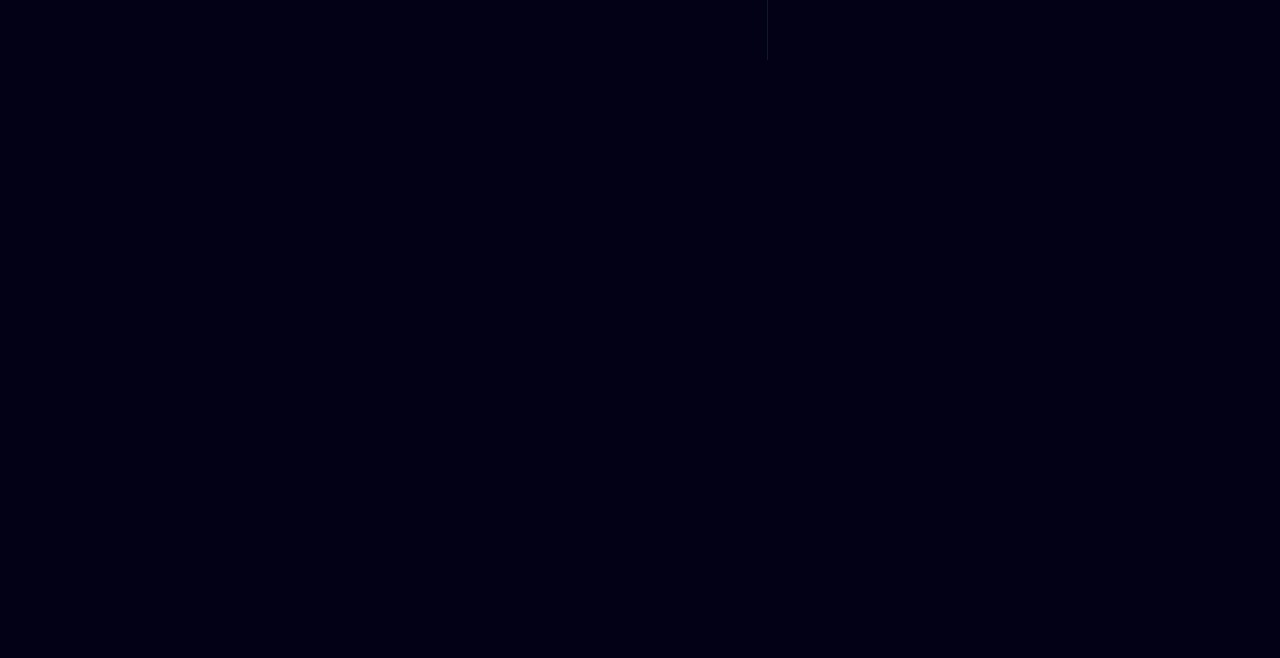
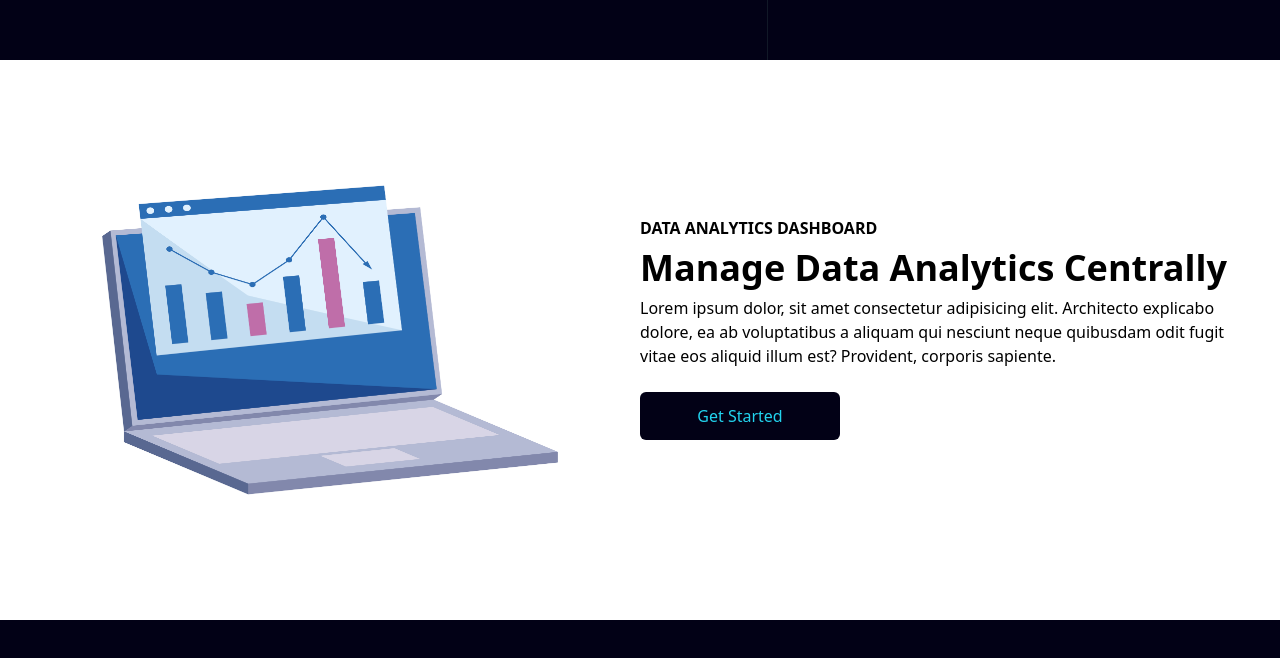
Before and after one commit to ifeecodes/ReactLandingPage, a React (Create React App) app: page / in a window 1280 px wide. Shown: the part 740-1398 px from the top of the page. Before the commit the page ends 800 px from the top, so only its background shows below. Built offline with nearby package versions, Linux system fonts and the light colour scheme.

Commit message:
feat: Analytics section

```diff
--- a/src/App.js
+++ b/src/App.js
@@ -1,12 +1,16 @@
-import React from 'react';
-import Navbar from './components/Navbar';
-import Hero from './components/Hero';
+import React from "react";
+import Navbar from "./components/Navbar";
+import Hero from "./components/Hero";
+import Analytics from "./components/Analytics";
+import Newsletter from "./components/Newsletter";
 
 function App() {
   return (
     <div className="App">
-   <Navbar />
-   <Hero />
+      <Navbar />
+      <Hero />
+      <Analytics />
+      <Newsletter />
     </div>
   );
 }
--- /dev/null
+++ b/src/components/Analytics.jsx
@@ -0,0 +1,21 @@
+import React from 'react'
+import Laptop from '../assets/laptop.jpg'
+
+const Analytics = () => {
+  return (
+    <div className='w-full bg-white py-16 px-4'>
+        <div className="max-w-[1240px] mx-auto grid md:grid-cols-2">
+         <img src={Laptop} alt="/" className='w-[500px] mx-auto my-4' />
+         <div className='flex flex-col justify-center'>
+            <p className='text-cyan font-bold'>DATA ANALYTICS DASHBOARD</p>
+            <h1 className='md:text-4xl sm:text-3xl text-2xl font-bold py-2'>Manage Data Analytics Centrally</h1>
+            <p>Lorem ipsum dolor, sit amet consectetur adipisicing elit. Architecto explicabo dolore, ea ab voluptatibus a aliquam qui nesciunt neque quibusdam odit fugit vitae eos aliquid illum est? Provident, corporis sapiente.</p>
+            <button className="bg-[#020116] w-[200px] rounded-md font-medium my-6 mx-auto md:mx-0 py-3 text-cyan-400">Get Started</button>
+         </div>
+        </div>
+
+    </div>
+  )
+}
+
+export default Analytics
--- /dev/null
+++ b/src/components/Newsletter.jsx
@@ -0,0 +1,11 @@
+import React from 'react'
+
+const Newsletter = () => {
+  return (
+    <div className='text-white py-16 w-full'>
+      <div className='max-w-[1240px] mx-auto grid lg:grid-cols-3'></div>
+    </div>
+  )
+}
+
+export default Newsletter
```
Also changed, not shown: src/assets/graph.jpg (added), src/assets/laptop.jpg (added).
